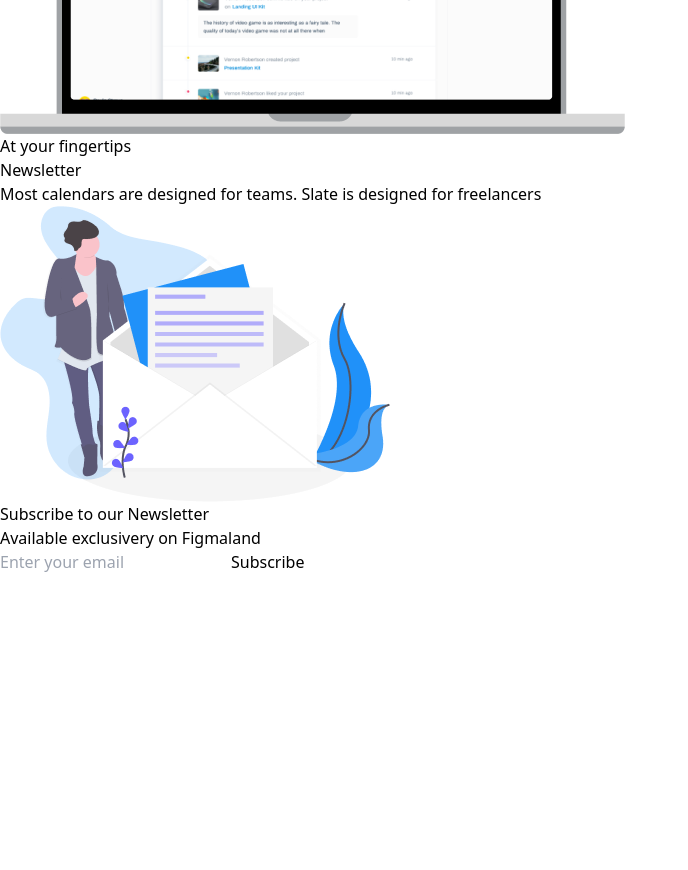
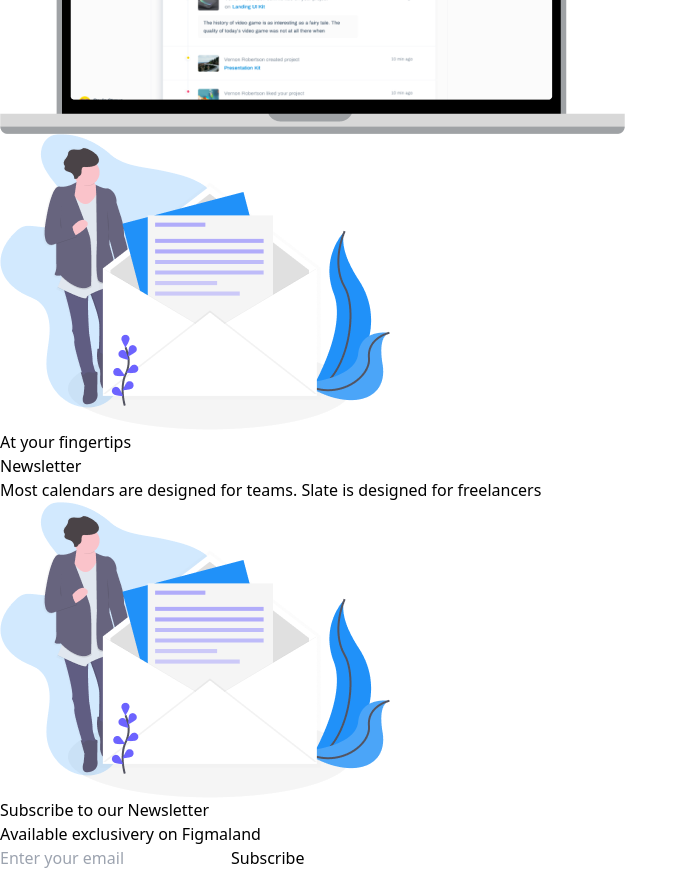
Before and after one commit to Mampionona33/test-integration-ctrlweb, a Vue app: page / in a window 1280 px wide. Shown: the part 2660-3530 px from the top of the page, without its empty margins (0-688 px from the left). Before the commit the page ends 3234 px from the top, so only its background shows below. Built offline with nearby package versions, Linux system fonts and the light colour scheme.

Commit message:
fini mise en place cat3

```diff
--- a/src/components/HeroLight4.vue
+++ b/src/components/HeroLight4.vue
@@ -1,6 +1,6 @@
 <template>
-  <div class="flex py-20 flex-col md:flex-row gap-20 md:px-20">
-    <div class="flex text-center gap-y-14 flex-col md:text-left md:gap-y-4">
+  <div class="flex py-20 flex-col lg:flex-row gap-20 lg:px-20">
+    <div class="flex text-center gap-y-14 flex-col lg:text-left lg:gap-y-4">
       <h2 class="text-5xl text-slate-800">Fastest way to organize</h2>
       <p class="text-3xl text-slate-600">
         Most calendars are designed for teams.
--- a/src/components/cat3.vue
+++ b/src/components/cat3.vue
@@ -1,13 +1,22 @@
 <template>
-  <div class="text-center">
+  <div class="text-center lg:text-left lg:flex lg:flex-row lg:justify-between lg:gap-20 lg:px-20">
+    <div class="hidden lg:flex lg:w-1/2">
+      <img
+        src="/src/assets/undraw_newsletter_vovu.png"
+        alt="undraw"
+        class="lg:w-full lg:h-full"
+      />
+    </div>
+    <div class="lg:w-1/2">
       <div class="flex flex-col gap-4">
         <h3 class="font-bold text-slate-800 text-xl">At your fingertips</h3>
         <h2 class="text-5xl text-slate-800">Newsletter</h2>
-      <h4 class="text-3xl text-slate-600">
-        Most calendars are designed for teams. Slate is designed for freelancers
+        <h4 class="text-3xl text-slate-600 ">
+          Most calendars are designed for teams. Slate is designed for
+          freelancers
         </h4>
       </div>
-    <div class="flex justify-center px-4 py-20">
+      <div class="flex justify-center px-4 py-20 lg:hidden">
         <img src="/src/assets/undraw_newsletter_vovu.png" alt="undraw" />
       </div>
       <div class="flex flex-col gap-10">
@@ -15,11 +24,16 @@
           <h3 class="font-bold text-slate-800 text-xl">
             Subscribe to our Newsletter
           </h3>
-        <p class="text-xl text-slate-600">Available exclusivery on Figmaland</p>
+          <p class="text-xl text-slate-600">
+            Available exclusivery on Figmaland
+          </p>
         </div>
-      <div class="flex justify-center gap-4 flex-col px-20">
+        <div
+          class="flex justify-center gap-4 flex-col px-20 lg:flex-row lg:px-0 lg:justify-start"
+        >
           <appInput type="YourEmail" placeholder="Enter your email" />
           <MasterButton title="Subscribe" />
+        </div>
       </div>
     </div>
   </div>
```
Lines whose indentation alone changed are shown as unchanged.
